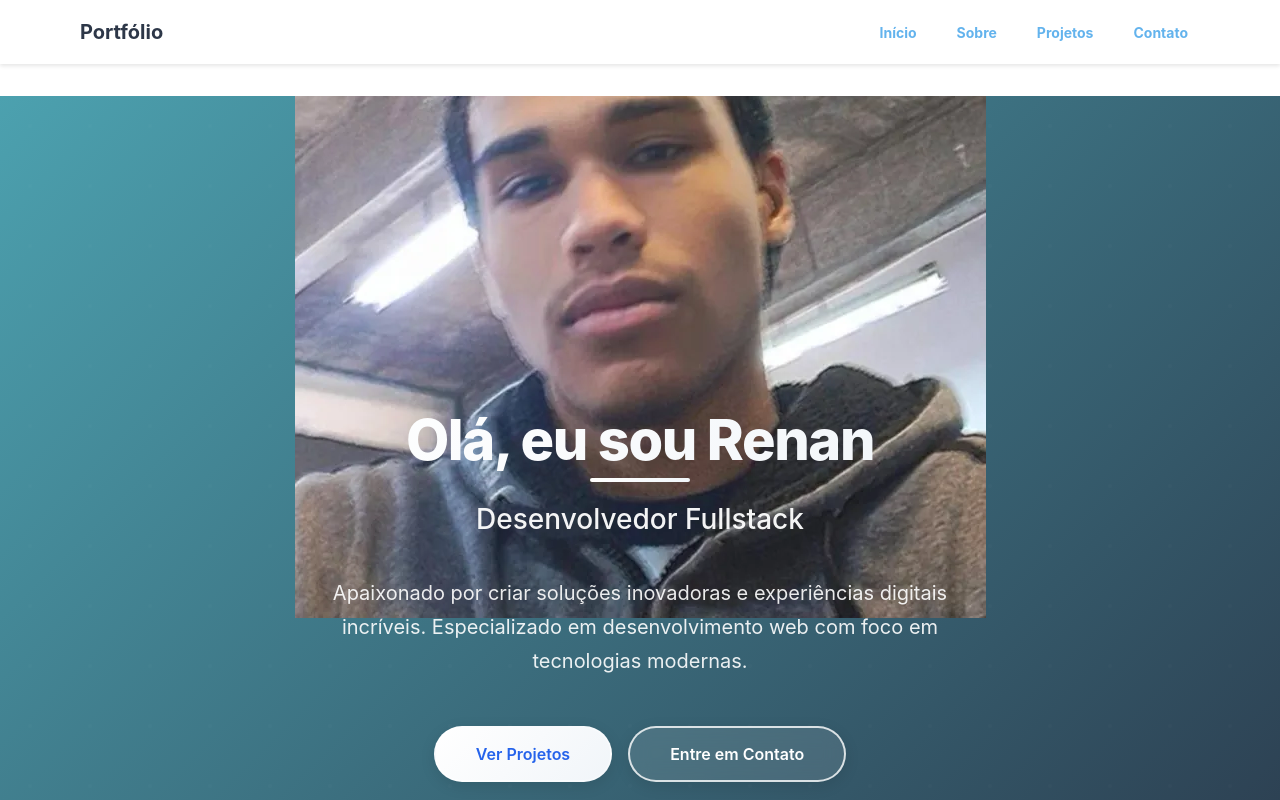
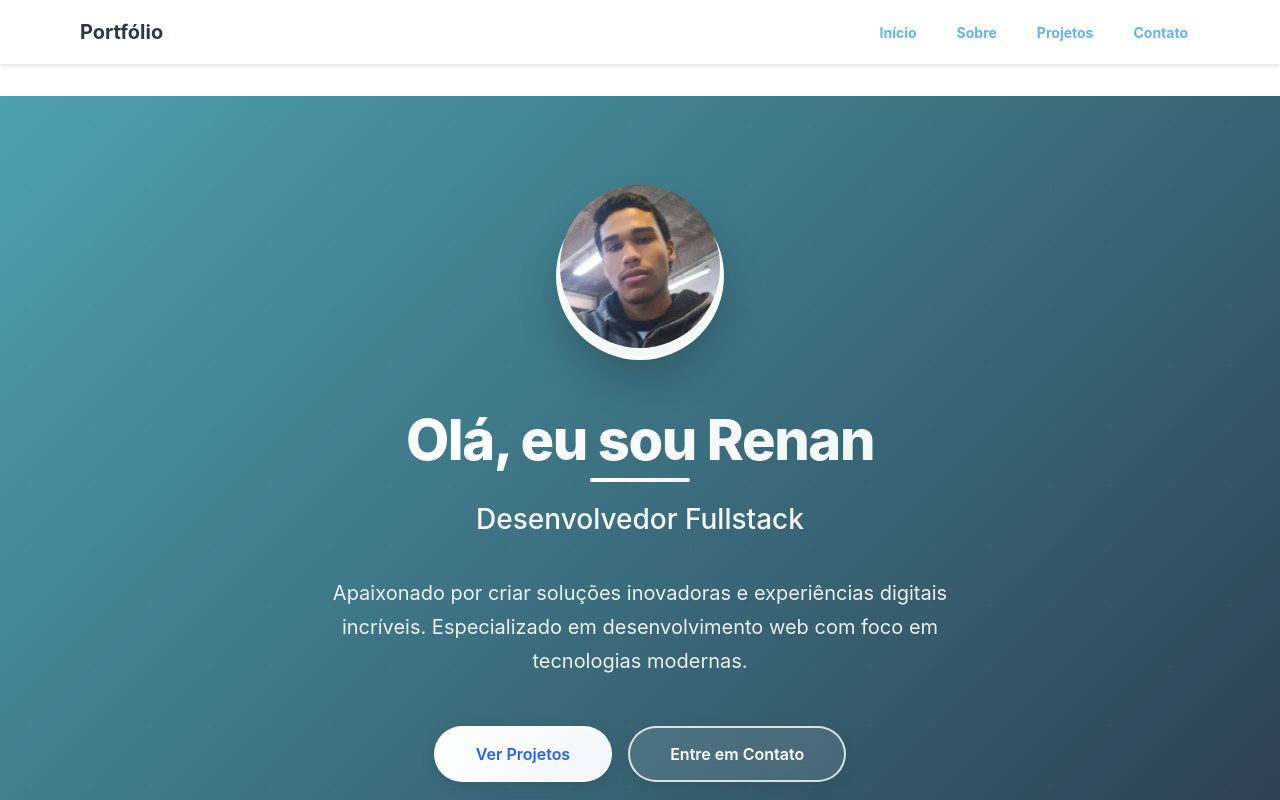
Before and after one commit to Nato0202/portifolio, a React (Vite) app in the folder frontend/: page / in a window 1280 px wide. Shown: the top 800 px of the page. Built offline with nearby package versions, Linux system fonts and the light colour scheme.

Commit message:
ajuste do avatar

```diff
--- a/frontend/src/pages/Home.css
+++ b/frontend/src/pages/Home.css
@@ -63,6 +63,13 @@
 .hero-avatar-icon {
   font-size: 5rem;
   color: #4b5563; /* gray-600 */
+}
+
+.hero-avatar-icon img {
+  width: 100%;
+  height: 100%;
+  object-fit: cover;
+  border-radius: 50%;
 }
 
 .hero-title {
```
